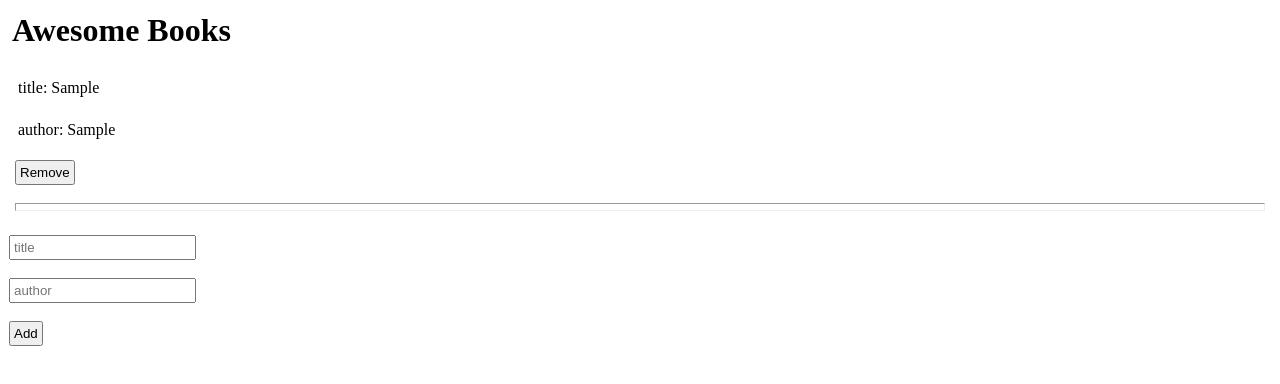
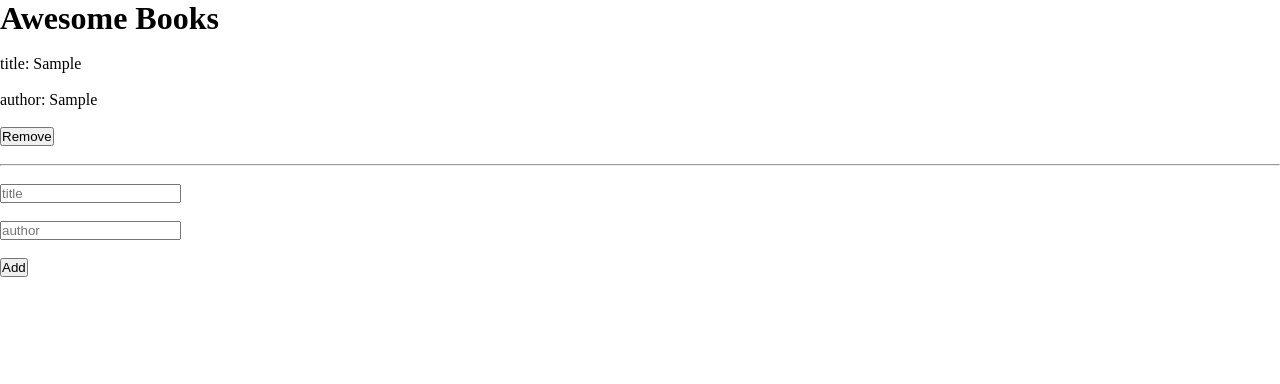
Before and after one commit to menyagah/AwesomeBooks, a website: page index.html in a window 1280 px wide. Both pictures are taken after typing "Sample", "Sample" into the empty fields and a click on the button "Add". Drawn offline with Linux system fonts and the light colour scheme.

Commit message:
Create books class and reset padding to zero

```diff
--- a/app.js
+++ b/app.js
@@ -3,7 +3,14 @@ const inputTitle = document.querySelector('.input-title');
 const addBtn = document.querySelector('.add-btn');
 const inputData = document.querySelector('.input-data');
 
-const displayBooks = () => {
+class Book {
+  constructor(inputTitle, inputAuthor) {
+    this.inputTitle = inputTitle;
+    this.inputAuthor = inputAuthor;
+  }
+
+  displayBooks() {
+    this.inputTitle = inputTitle;
     inputData.innerHTML = '';
     localStorage.getItem('book');
     const bookItem = JSON.parse(localStorage.getItem('book') || '[]');
@@ -15,15 +22,18 @@ const displayBooks = () => {
                           <hr><br>`;
       inputData.appendChild(div);
     });
-};
+  }
 
-const deleteBook = (el) => {
+  deleteBook(el) {
     const books = JSON.parse(localStorage.getItem('book'));
     localStorage.setItem('book', JSON.stringify(books));
     const { id } = el;
     localStorage.setItem('book', JSON.stringify(books.filter((book) => book.id !== id)));
-  displayBooks();
-};
+    this.displayBooks();
+  }
+}
+
+const book = new Book(inputTitle, inputAuthor);
 
 addBtn.addEventListener('click', () => {
   if ((inputTitle.value && inputAuthor.value) === '') {
@@ -34,14 +44,14 @@ addBtn.addEventListener('click', () => {
     const id = Math.random().toString(36).substr(0, 5);
     books.push({ title: inputTitle.value, author: inputAuthor.value, id });
     localStorage.setItem('book', JSON.stringify(books));
-    displayBooks();
+    book.displayBooks();
     inputAuthor.value = '';
     inputTitle.value = '';
   }
 });
 
 inputData.addEventListener('click', (e) => {
-  deleteBook(e.target);
+  book.deleteBook(e.target);
 });
 
-displayBooks();
+book.displayBooks();
--- a/css/style.css
+++ b/css/style.css
@@ -2,6 +2,6 @@
 *::after,
 *::before {
   margin: 0;
-  padding: 3px;
+  padding: 0;
   box-sizing: inherit;
 }
```
Lines whose indentation alone changed are shown as unchanged.
